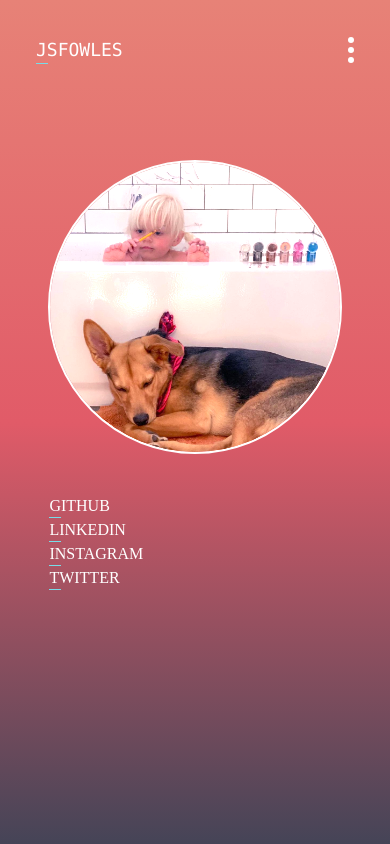
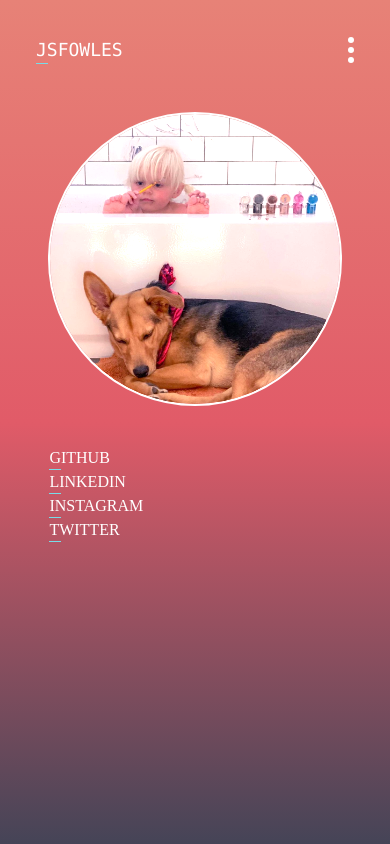
Before and after one commit to jsfowles/website, a Next.js app: page /social in a window 390 px wide. Built offline with nearby package versions, Linux system fonts and the light colour scheme; a web font is replaced by a local one; what @tailwindcss/typography would draw is missing.

Commit message:
mobile spacing

```diff
--- a/pages/contact.tsx
+++ b/pages/contact.tsx
@@ -3,7 +3,7 @@ import ReactRotatingText from 'react-rotating-text';
 
 const Home = () => {
   return (
-    <div className="md:h-[520px]  flex md:flex-row flex-col relative pb-10 pt-36 md:pt-0">
+    <div className="md:h-[520px]  flex md:flex-row flex-col relative pb-10 pt-28 md:pt-0">
       <figure className="brighten md:w-2/3 w-full md:px-16 px-10 grid self-center content-center pb-10 md:pb-0">
         <div className="aspect-w-1 aspect-h-1  ">
           <img
--- a/pages/projects.tsx
+++ b/pages/projects.tsx
@@ -3,7 +3,7 @@ import ReactRotatingText from 'react-rotating-text';
 
 const Home = () => {
   return (
-    <div className="md:h-[520px]  flex md:flex-row flex-col relative pb-10 pt-40 md:pt-0">
+    <div className="md:h-[520px]  flex md:flex-row flex-col relative pb-10 pt-32 md:pt-0">
       <figure className="md:w-2/3 w-full  transform self-center md:pb-0 pb-10">
         <img
           src="/images/mockup.png"
--- a/pages/social.tsx
+++ b/pages/social.tsx
@@ -3,7 +3,7 @@ import ReactRotatingText from 'react-rotating-text';
 
 const Home = () => {
   return (
-    <div className="md:h-[520px]  flex md:flex-row flex-col relative pb-10 pt-40 md:pt-0">
+    <div className="md:h-[520px]  flex md:flex-row flex-col relative pb-10 pt-28 md:pt-0">
       <figure className="brighten md:w-2/3 w-full md:px-16 px-10 grid content-center md:pb-0 pb-10">
         <div className="aspect-w-1 aspect-h-1  ">
           <img
```
